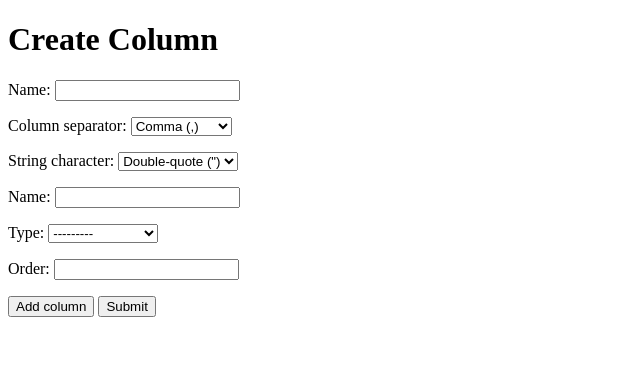
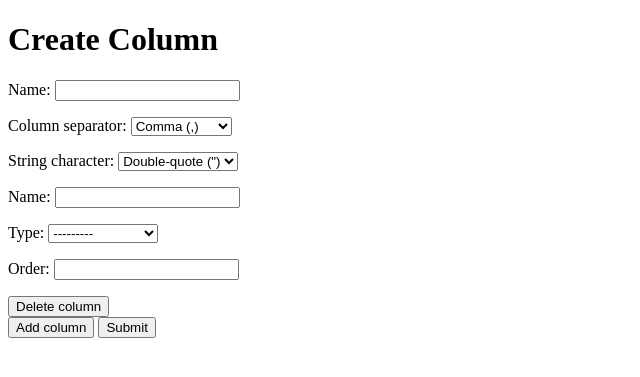
Before and after one commit to nvkuntsevych/FakeCSV, a Django app: page /schemas/create/ in a window 1280 px wide. Shown: the top 377 px of the page, without its empty margins (0-640 px from the left). Run offline with Django 4.2, Linux system fonts and the light colour scheme; the visitor is signed in with stand-in values (Sample User, id 1); parts of the project's set-up code (start-up, migrations or seed data) failed here and were passed over.

Commit message:
add functionality to delete column form on page

```diff
--- a/backend/schemas/templates/schemas/create.html
+++ b/backend/schemas/templates/schemas/create.html
@@ -1,6 +1,7 @@
 {% extends 'schemas/base.html' %}
 
 {% block content %}
+
     <h1>Create Column</h1>
     <form id="form-container" method="POST" action="{% url 'schemas:create' %}">
         {% csrf_token %}
@@ -8,37 +9,56 @@
         {{ schema_form.as_p }}
 
         {{column_formset.management_form}}
+        <div id="column-formset">
             {% for form in column_formset %}
             <div class="column-form">
                 {{form.as_p}}
+                <button class="delete-form" type="button">Delete column</button>
             </div>
             {% endfor %}
+        </div>
         <button id="add-form" type="button">Add column</button>
         <button type="submit">Submit</button>
     </form>
 
-
     <script>
-      let columnForm = document.querySelectorAll(".column-form")
-      let container = document.querySelector("#form-container")
+        let columnFormset = document.querySelector("#column-formset")
         let addButton = document.querySelector("#add-form")
         let totalForms = document.querySelector("#id_form-TOTAL_FORMS")
 
-      let formNum = columnForm.length-1
+        let formNum = columnFormset.querySelectorAll('.column-form').length
         addButton.addEventListener('click', addForm)
+        columnFormset.addEventListener('click', deleteForm)
 
         function addForm(e){
             e.preventDefault()
 
-          let newForm = columnForm[0].cloneNode(true)
+            let newForm = columnFormset.querySelector('.column-form:first-child').cloneNode(true)
             let formRegex = RegExp(`form-(\\d){1}-`,'g')
 
             formNum++
             newForm.innerHTML = newForm.innerHTML.replace(formRegex, `form-${formNum}-`)
-          container.insertBefore(newForm, addButton)
+            columnFormset.appendChild(newForm)
 
-          totalForms.setAttribute('value', `${formNum+1}`)
+            totalForms.setAttribute('value', `${formNum}`)
+        }
+        function deleteForm(e){
+            if (e.target.classList.contains('delete-form')){
+                let formCount = columnFormset.querySelectorAll('.column-form').length
+
+                if (formCount > 1){
+                    e.target.parentNode.remove()
+                    formNum--
+
+                    let forms = columnFormset.querySelectorAll('.column-form')
+                    forms.forEach((form, index) => {
+                        let formRegex = RegExp(`form-(\\d){1}-`,'g')
+                        form.innerHTML = form.innerHTML.replace(formRegex, `form-${index}-`)
+                    })
+
+                    totalForms.setAttribute('value', `${formNum}`)
+                }
+            }
         }
   </script>
-
 {% endblock %}
```
Also changed, not shown: backend/schemas/migrations/0001_initial.py. Lines whose indentation alone changed are shown as unchanged.
